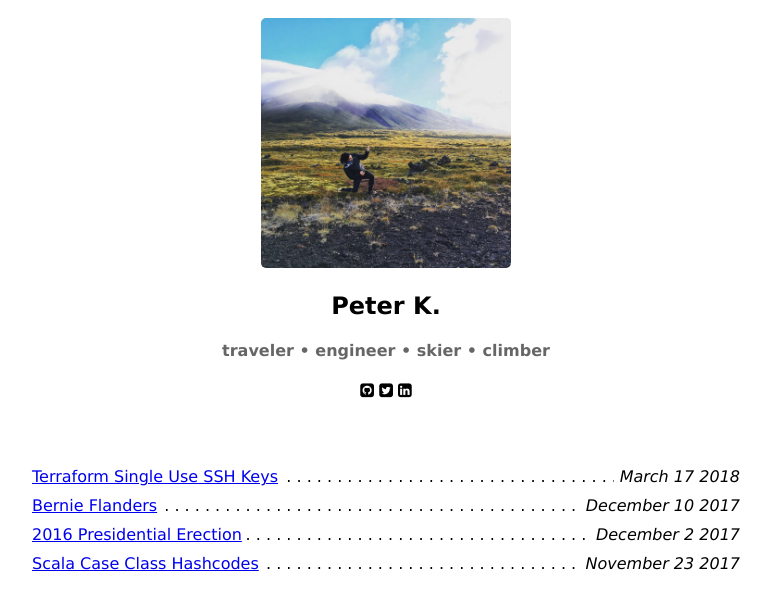
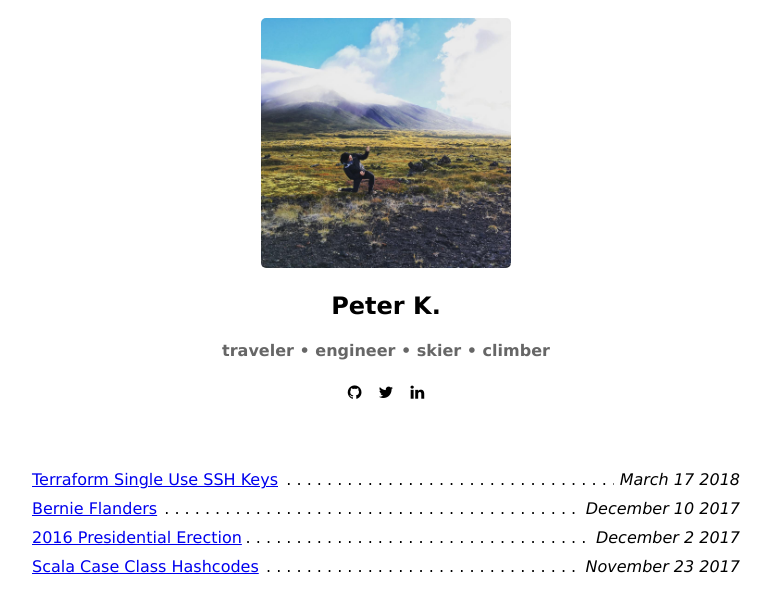
Before and after one commit to pjskennedy/pjsk, a Jekyll site: the page built from index.html, in a window 1280 px wide. Shown: the top 613 px of the page, without its empty margins (254-1025 px from the left). Built offline with Jekyll 4.4.1, drawn with Linux system fonts in a browser that asks for light colours; some web fonts are replaced.

Commit message:
Spaced out icons, because my life is empty

```diff
--- a/assets/css/style.scss
+++ b/assets/css/style.scss
@@ -6,7 +6,7 @@
 $background: #fff;
 $round: #fff;
 $secondary: #666;
-$icon: #000;
+$icon: #aa8;
 $icon-hover: #444;
 $white: #fff;
 
@@ -24,9 +24,9 @@ body {
 }
 
 .fa-icon-link {
-  size: 30px;
-  color: $icon;
+  color: #000;
   text-decoration: none;
+  padding: 3px;
 }
 
 .fa-icon-link:hover {
--- a/index.html
+++ b/index.html
@@ -8,9 +8,9 @@ layout: home
     <h2> Peter K.</h2>
     <h4 class="description"> traveler • engineer • skier • climber </h4>
 
-    <a class="fa-icon-link" href="https://github.com/pjskennedy"> <i class="fa fa-github-square"></i></a>
-    <a class="fa-icon-link" href="https://twitter.com/peterjskennedy"> <i class="fa fa-twitter-square"></i></a>
-    <a class="fa-icon-link" href="https://www.linkedin.com/in/peter-kennedy-94388046"> <i class="fa fa-linkedin-square"></i></a>
+    <a class="fa-icon-link" href="https://github.com/pjskennedy"> <i class="fa fa-github fa-icon-link"></i></a>
+    <a class="fa-icon-link" href="https://twitter.com/peterjskennedy"> <i class="fa fa-twitter fa-icon-link"></i></a>
+    <a class="fa-icon-link" href="https://www.linkedin.com/in/peter-kennedy-94388046"> <i class="fa fa-linkedin fa-icon-link"></i></a>
   </div>
 </div>
 
```
